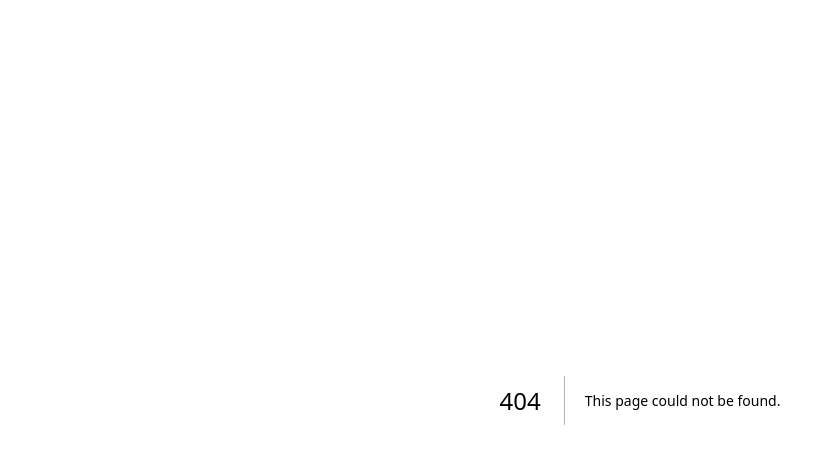
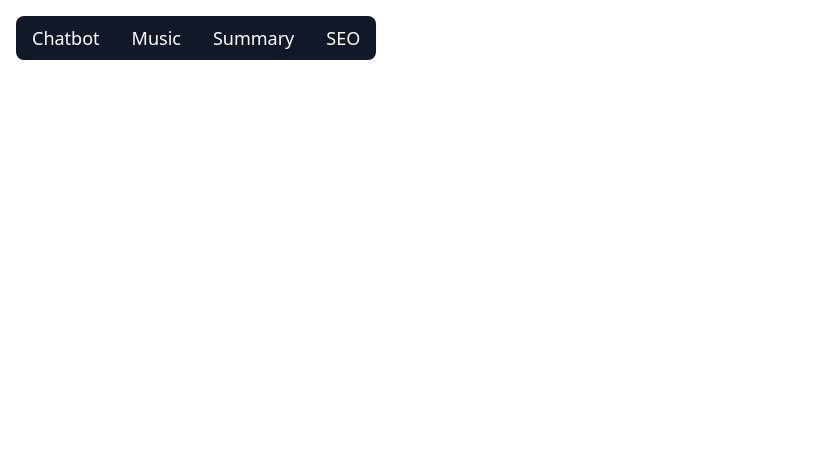
Before and after one commit to DarkInventor/Reach, a Next.js app: page /aidirectory in a window 1280 px wide. Before the commit this address had no page. Shown: the top 464 px of the page, without its empty margins (0-827 px from the left). Built offline with nearby package versions, Linux system fonts and the light colour scheme.

Commit message:
added filter

```diff
--- a/package.json
+++ b/package.json
@@ -20,13 +20,15 @@
     "@notionhq/client": "^2.2.13",
     "eslint": "8.30.0",
     "eslint-config-next": "13.1.1",
+    "flowbite-react": "^0.6.4",
     "framer-motion": "^10.15.0",
     "lucide-react": "^0.287.0",
     "next": "13.1.1",
     "notion-client": "^6.16.0",
     "pnpm": "^8.9.0",
     "react": "18.2.0",
-    "react-dom": "18.2.0"
+    "react-dom": "18.2.0",
+    "react-icons": "^4.11.0"
   },
   "devDependencies": {
     "@types/react": "18.2.29",
--- /dev/null
+++ b/pages/aidirectory.tsx
@@ -0,0 +1,22 @@
+'use client';
+
+import { Button } from 'flowbite-react';
+import Link from 'next/link';
+import { HiAdjustments, HiCloudDownload, HiUserCircle } from 'react-icons/hi';
+
+export default function aidirectory() {
+  return (
+    <div className="container text-center mx-auto p-4">
+
+    <div className="flex lg-ml-5 rounded-lg text-lg" role="group">
+      <Link className="bg-gray-900 text-white hover:bg-blue-400 rounded-l-lg px-4 py-2 mx-0 outline-none focus:shadow-outline" href="/aitools">Chatbot</Link>
+      <Link className="bg-gray-900 text-white hover:bg-blue-400  px-4 py-2 mx-0 outline-none focus:shadow-outline" href="/music">Music</Link>
+      <Link className="bg-gray-900 text-white hover:bg-blue-400  px-4 py-2 mx-0 outline-none focus:shadow-outline" href="/summary">Summary</Link>
+      <Link className="bg-gray-900 text-white hover:bg-blue-400 rounded-r-lg px-4 py-2 mx-0 outline-none focus:shadow-outline" href="/seo">SEO</Link>
+    </div>
+
+
+    </div>
+
+  )
+}
--- a/pages/aitools.tsx
+++ b/pages/aitools.tsx
@@ -220,6 +220,8 @@
     import Link from "next/link";
     // import { promises as fs } from 'fs';
     import chatbotData from "./chatbot.json";
+    import AIdirectory from "./aidirectory";
+
 
     export default function AITools() {
     const articles = chatbotData;
@@ -227,6 +229,7 @@
 
         <>
         <NavbarAI />
+
         <section className="py">
 
             <h1 className="mb-5 text-center font-mono text-2xl font-bold underline text-4xl underline-offset-9 decoration-dotted decoration-blue-800">
@@ -256,7 +259,7 @@
 
 
         </div>
-
+        <AIdirectory />
             <div className="mx-auto grid max-w-screen-lg justify-center px-4 sm:grid-cols-2 sm:gap-4 sm:px-8 md:grid-cols-3">
             {articles.map((article, index) => (
                 <article
--- a/pages/music.tsx
+++ b/pages/music.tsx
@@ -8,6 +8,7 @@ import { m } from "framer-motion";
 import Link from "next/link";
 // import { promises as fs } from 'fs';
 import chatbotData from "./music.json";
+import AIdirectory from "./aidirectory";
 
 export default function music() {
 const articles = chatbotData;
@@ -43,7 +44,7 @@ return (
 
 
     </div>
-
+    <AIdirectory />
         <div className="mx-auto grid max-w-screen-lg justify-center px-4 sm:grid-cols-2 sm:gap-4 sm:px-8 md:grid-cols-3">
         {articles.map((article, index) => (
             <article
--- a/pages/seo.tsx
+++ b/pages/seo.tsx
@@ -8,6 +8,7 @@ import { m } from "framer-motion";
 import Link from "next/link";
 // import { promises as fs } from 'fs';
 import chatbotData from "./seo.json";
+import AIdirectory from "./aidirectory";
 
 export default function seo() {
 const articles = chatbotData;
@@ -43,6 +44,8 @@ return (
 
 
     </div>
+
+    <AIdirectory />
 
         <div className="mx-auto grid max-w-screen-lg justify-center px-4 sm:grid-cols-2 sm:gap-4 sm:px-8 md:grid-cols-3">
         {articles.map((article, index) => (
--- a/pages/summary.tsx
+++ b/pages/summary.tsx
@@ -8,6 +8,8 @@ import { m } from "framer-motion";
 import Link from "next/link";
 // import { promises as fs } from 'fs';
 import chatbotData from "./summaries.json";
+import AIdirectory from "./aidirectory";
+
 
 export default function summary() {
 const articles = chatbotData;
@@ -43,7 +45,7 @@ return (
 
 
     </div>
-
+    <AIdirectory />
         <div className="mx-auto grid max-w-screen-lg justify-center px-4 sm:grid-cols-2 sm:gap-4 sm:px-8 md:grid-cols-3">
         {articles.map((article, index) => (
             <article
```
Also changed, not shown: 2 other files (tests, documents, lock files or other folders).
